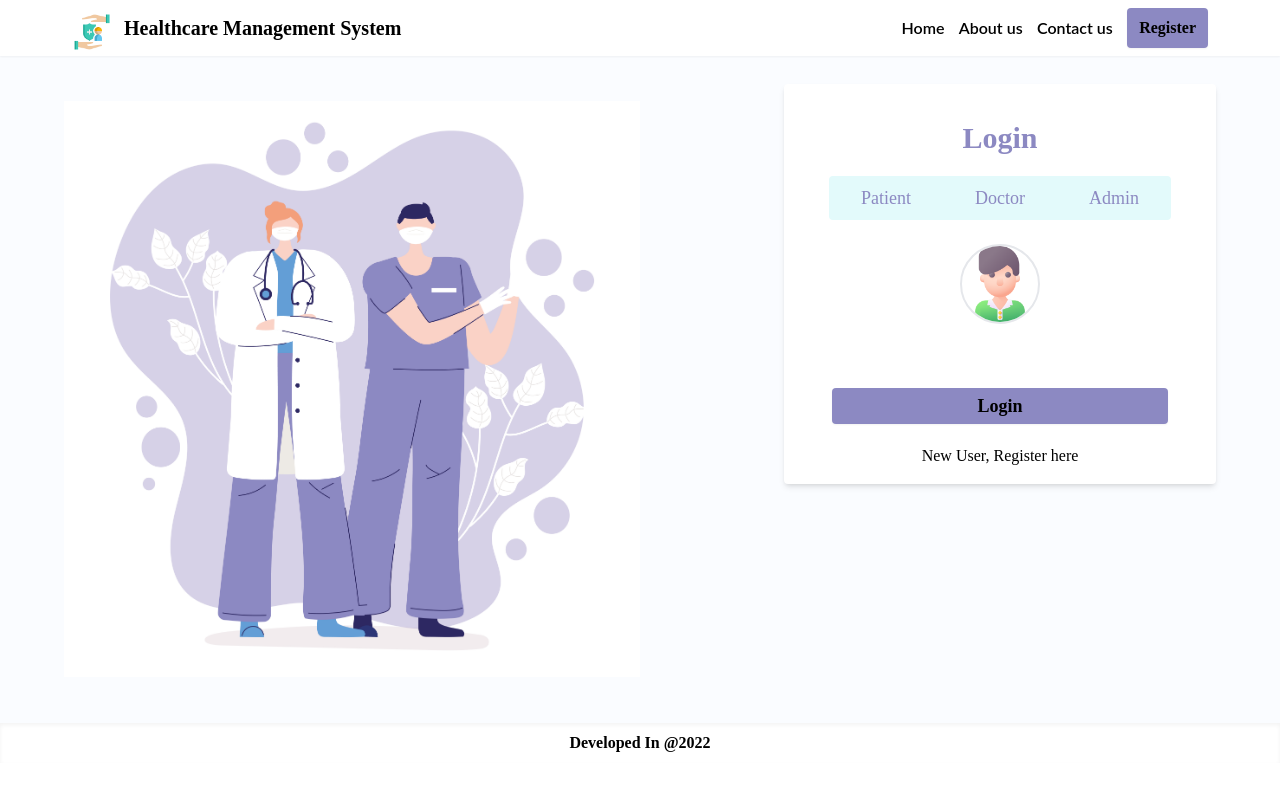
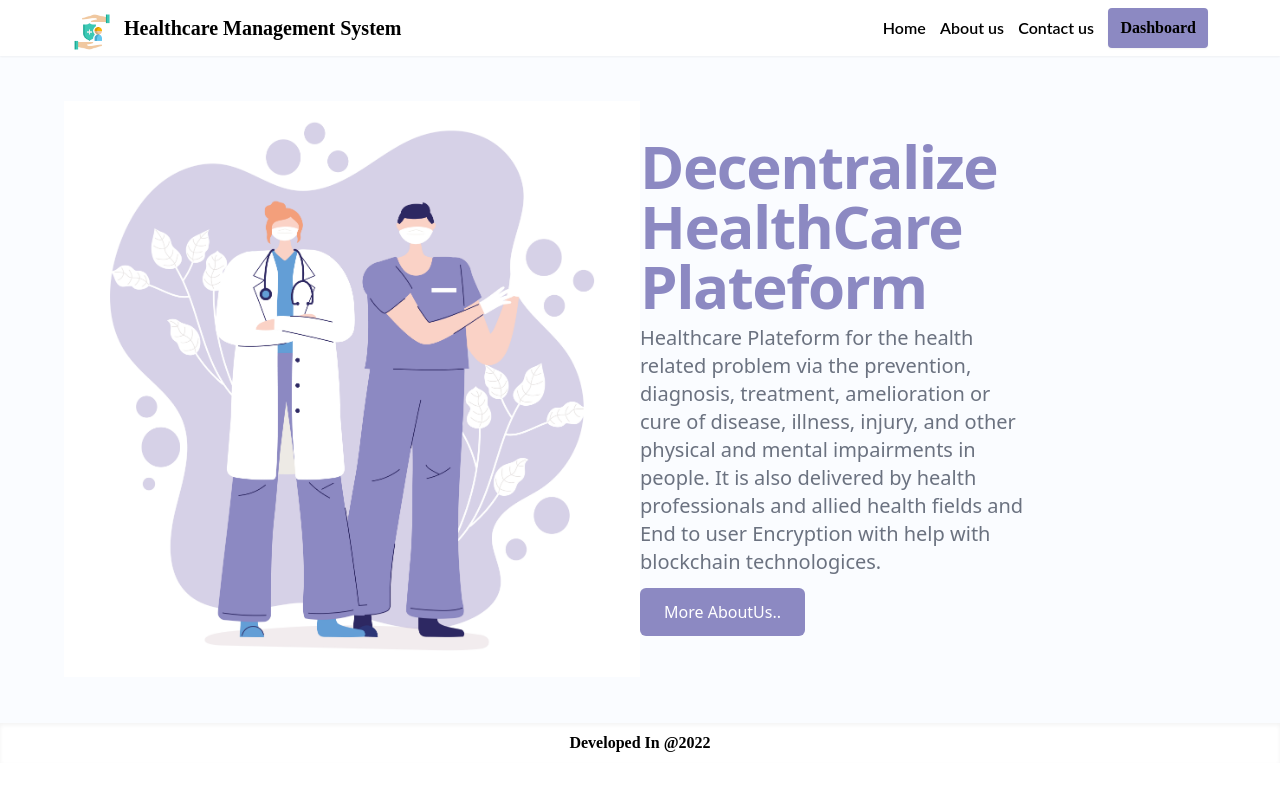
Before and after one commit to rahul6075/HealthCare-Project, a React (Create React App) app: page / in a window 1280 px wide. Shown: the top 790 px of the page. Built offline with nearby package versions, Linux system fonts and the light colour scheme.

Commit message:
Login Modified

```diff
--- a/src/App.js
+++ b/src/App.js
@@ -1,4 +1,5 @@
 import React, {useEffect, useState} from "react";
+import { useNavigate } from "react-router-dom";
 import './App.css';
 import Contact from './components/landingPage/Contact';
 import RegisterPatient from './components/landingPage/RegisterPatient';
@@ -25,28 +26,18 @@ import PatientHistoryDoctorView from './components/doctorDashboard/PatientHistor
 import PreviewPrescriptionDoctorView from './components/doctorDashboard/PreviewPrescriptionDoctorView';
 import 'react-toastify/dist/ReactToastify.css';
 import Page_404 from './pages/Page_404';
-import PaitentSignup from './components/landingPage/PaitentSignup';
+
 
 function App() {
-  const data =  JSON.parse(localStorage.getItem('userInfo'));
-  const [user, setUser] = useState(data);
-
-  useEffect(() => {
-    const items = JSON.parse(localStorage.getItem('userInfo'));
-    if (items) {
-      console.log('items', items);
-     setUser(items);
-    }
-  },[]);
   return (
     <div className='bg-bgprimary flex'>
       <Routes>
-        <Route path='/' element={<LandingPage user = {user} />} />
+        <Route path='/' element={<LandingPage/>} />
         <Route path='about' element={<About />} />
         <Route path='contact' element={<Contact />} />
         <Route path='Register' element={<RegisterPatient />} />
         <Route path='patient' element={<PatientProfileSideBar />}>
-          <Route path='dashboard' element={<PatientDashboard user ={user} />} />
+          <Route path='dashboard' element={<PatientDashboard />} />
           <Route path='reports' element={<PatientReports />} />
           <Route path='history' element={<PatientHistory />} />
           <Route path='profile' element={<PatientProfile />} />
@@ -54,7 +45,7 @@ function App() {
         </Route>
 
         <Route path='doctor' element={<DoctorDashboardSidebar />}>
-          <Route path='dashboard' element={<DoctorDashboard user = {user} />} />
+          <Route path='dashboard' element={<DoctorDashboard  />} />
           <Route path='reports' element={<PatientReportsDoctorView />} />
 
           <Route path='history' element={<PatientHistoryDoctorView />} />
--- a/src/components/doctorDashboard/DashboardSidebar.js
+++ b/src/components/doctorDashboard/DashboardSidebar.js
@@ -1,3 +1,5 @@
+import { useState } from "react";
+import { ToastContainer, toast } from "react-toastify";
 import logo from "../../assets/img/landingPage/logo.png";
 import dashboard from "../../assets/img/dashboard/dashboard.jpeg";
 import reports from "../../assets/img/dashboard/report2_pbl.png";
@@ -5,16 +7,18 @@ import patient_history from "../../assets/img/dashboard/patient_history.jpeg";
 import patient_profile from "../../assets/img/dashboard/patient2_pbl.png";
 import logoutimg from "../../assets/img/dashboard/logout.png";
 import { Link, Outlet, useNavigate } from "react-router-dom";
-import { useState } from "react";
+
 const DashboardSidebar = (props) => {
   const navigate = useNavigate();
   const logout = async () => {
-     localStorage.removeItem("userInfo");
-     navigate("/");
+    localStorage.removeItem("userInfo");
+    toast.success("User Logout Successfully");
+    navigate("/");
   };
 
   const [Toggle, setToggle] = useState("Dashboard");
   return (
+    <>
     <div className="h-screen overflow-y-hidden w-screen grid grid-cols-12">
       <div className="side_bar bg-white shadow col-span-2">
         <div className="flex m-2 mt-4  ">
@@ -111,6 +115,8 @@ const DashboardSidebar = (props) => {
       </div>
       <Outlet />
     </div>
+    <ToastContainer/>
+    </>
   );
 };
 
--- a/src/components/landingPage/Navbar.js
+++ b/src/components/landingPage/Navbar.js
@@ -1,13 +1,86 @@
-import React, { useState } from "react";
+import React, { useState, useEffect } from "react";
+import { useNavigate } from "react-router-dom";
+import { ToastContainer, toast } from "react-toastify";
+import "react-toastify/dist/ReactToastify.css";
 import logo from "../../assets/img/landingPage/logo.png";
-import { Link, useLocation } from "react-router-dom";
-
+import { Link } from "react-router-dom";
+import contract from "../../abis/HealthCare.json";
+import { ethers } from "ethers";
 
 export default function Navbar() {
-  const location = useLocation();
-  const data =  JSON.parse(localStorage.getItem('userInfo'));
-  const [user, setUser]= useState(data);
+  const navigate = useNavigate();
+  const [isAuthenticated, setAuthenticated] = useState(
+     localStorage.getItem("isAuth")
+  );
+  const [role, setRole] = useState(null);
+  const [currentAccount, setCurrentAccount] = useState(null);
+  const conenctWalletHandler = async () => {
+    try {
+      const { ethereum } = window;
+      if (!ethereum) {
+        console.log('Metamask not detected')
+        return
+      }
+      let chainId = await ethereum.request({ method: 'eth_chainId' })
+      console.log('Connected to chain:' + chainId)
+      const accounts = await ethereum.request({ method: 'eth_requestAccounts' })
+      console.log(accounts)
+      if (accounts.length > 0) {
+        setCurrentAccount(accounts[0]);
+        await LoginHandler();
+      } else {
+        console.log('No Found account');
+      }
+    } catch (error) {
+      console.log('Error connecting to metamask', error.message)
+    }
+  }
 
+  const LoginHandler = async () => {
+    try {
+      const { ethereum } = window
+
+      if (ethereum) {
+        const provider = new ethers.providers.Web3Provider(ethereum);
+        const signer = provider.getSigner();
+        const TaskContract = new ethers.Contract(
+          contract.networks[5777].address,
+          contract.abi,
+          signer
+        )
+        const userInfo = await TaskContract.Login();
+        setRole(userInfo.role)
+        setAuthenticated(true);
+        console.log('userInfo', userInfo.role);
+        if (userInfo) {
+          // toast.success("User Successfully Registered.");
+
+          // localStorage.setItem("isAuth", true);
+          switch (role) {
+            case "Patient":
+              navigate("/patient/dashboard");
+              break;
+            case "Doctor":
+              navigate("/doctor/dashboard");
+              break;
+            case "Admin":
+              navigate("/admin/dashboard");
+              break;
+            default:
+              break;
+          }
+        }
+
+      } else {
+        toast.warn("Ethereum object doesn't exist");
+      }
+    } catch (error) {
+      toast.error(error.message)
+    }
+  }
+  useEffect(() => {
+    conenctWalletHandler();
+  }, [])
   return (
     <nav className="lg:bg-white lg:w-screen lg:h-14 shadow-sm lg:px-16 lg:py-3 flex justify-items-center items-center  w-full ">
       <img
@@ -30,23 +103,23 @@ export default function Navbar() {
         </li>
       </ul>
 
-      {user?.name ? (
+      {isAuthenticated ? (
+        <>
+        <button className="bg-primary lg:py-2 lg:px-3 rounded font-semibold font-poppins shadow-sm hover:bg-bgsecondary py-1 px-2 mr-2" onClick={LoginHandler}>
+          <Link to="/">Login</Link>
+        </button>
+        <button className="bg-primary lg:py-2 lg:px-3 rounded font-semibold font-poppins shadow-sm hover:bg-bgsecondary py-1 px-2 mr-2">
+          <Link to="/register">Register</Link>
+        </button>
+      </>
+      ) : (
+        <button className="bg-primary lg:py-2 lg:px-3 rounded font-semibold font-poppins shadow-sm hover:bg-bgsecondary py-1 px-2 mr-2" onClick={LoginHandler}>
+        <Link to="/patient/dashboard">Dashboard</Link>
+      </button>
+      )}
 
-        <button type="button" className="w-10 h-10 rounded-full border-2 border-black flex justify-center items-center">
-          <p>{user[1][0]}</p>
-        </button>
 
-      ) : (
-        <button className="bg-primary lg:py-2 lg:px-3 rounded font-semibold font-poppins shadow-sm hover:bg-bgsecondary py-1 px-2 mr-2">
-          {location.pathname === "/register" ? (
-            <Link to="/">Login</Link>
-          ) : (
-            <Link to="/register">Register</Link>
-          )}
-        </button>
-      )
 
-      }
       {/* <button className="bg-primary lg:py-2 lg:px-3 rounded font-semibold font-poppins shadow-sm hover:bg-bgsecondary py-1 px-2 mr-2">
             {location.pathname === "/register" ? (
               <Link to="/">Login</Link>
--- a/src/components/patientDashboard/PatientProfileSideBar.js
+++ b/src/components/patientDashboard/PatientProfileSideBar.js
@@ -1,3 +1,6 @@
+import { useState } from "react";
+import { ToastContainer, toast } from "react-toastify";
+import "react-toastify/dist/ReactToastify.css";
 import logo from "../../assets/img/landingPage/logo.png";
 import dashboard from "../../assets/img/dashboard/dashboard.jpeg";
 import reports from "../../assets/img/dashboard/report2_pbl.png";
@@ -5,17 +8,18 @@ import patient_history from "../../assets/img/dashboard/patient_history.jpeg";
 import patient_profile from "../../assets/img/dashboard/patient2_pbl.png";
 import logoutimg from "../../assets/img/dashboard/logout.png";
 import { Link, Outlet, useNavigate } from "react-router-dom";
-import { useState } from "react";
 
 const PatientProfileSideBar = () => {
   const navigate = useNavigate();
   const logout = async () => {
-     localStorage.removeItem("userInfo");
+    toast.success("User Logout Successfully");
+    localStorage.clear();
     navigate("/");
   };
   const [Toggle, setToggle] = useState("Dashboard");
 
   return (
+    <>
       <div className="h-screen overflow-y-hidden w-screen grid grid-cols-12">
         <div className="side_bar bg-white shadow col-span-2">
           <div className="flex m-2 mt-4  ">
@@ -112,6 +116,8 @@ const PatientProfileSideBar = () => {
         </div>
         <Outlet />
       </div>
+      <ToastContainer />
+    </>
   );
 };
 
--- a/src/pages/DoctorDashboard.js
+++ b/src/pages/DoctorDashboard.js
@@ -78,7 +78,7 @@ const DoctorDashboard = ({user}) => {
                   <div className="grid grid-rows-2 ml-4 gap-2  mb-4">
                     <div className="font-bold font-poppins text-base">
                       <h1 className="">
-                       {doctorData?.name}
+                       Dr. Rakesh Jhaa
                       </h1>
                     </div>
                     <div className="">
--- a/src/pages/LandingPage.js
+++ b/src/pages/LandingPage.js
@@ -1,17 +1,15 @@
-import React, { useEffect, useState } from 'react';
-import Web3 from 'web3';
+import React from 'react';
+import { Link } from 'react-router-dom'
 import Navbar from '../components/landingPage/Navbar';
 import Vector from '../assets/img/landingPage/cover.jpg';
-import Login from '../components/landingPage/Login';
 import Footer from '../components/landingPage/Footer';
 
-export default function LandingPage(props) {
+export default function LandingPage() {
 
 
   return (
     <div className='h-screen max-h-min flex flex-col'>
-      <Navbar user= {props.user} />
-
+      <Navbar />
       <div className='body lg:flex px-16 w-full lg:h-5/6 '>
         <img
           src={Vector}
@@ -19,10 +17,14 @@ export default function LandingPage(props) {
           className='lg:w-1/2 lg:my-auto lg:mx-auto mt-24'
         />
         <div className='lg:ml-auto lg:w-1/2 w-screen'>
-          <Login
-            setToastShow={props.setToastShow}
-            settoastCondition={props.settoastCondition}
-          ></Login>
+          <div class="w-4/6 mt-20">
+            <h1 class="text-primary text-4xl md:text-6xl tracking-tight leading-none font-extrabold text-grey-500">Decentralize HealthCare Plateform</h1>
+            <p class="text-xl text-gray-500 mt-2">
+              Healthcare Plateform for the  health  related problem via the prevention, diagnosis, treatment, amelioration or cure of disease, illness, injury, and other physical and mental impairments in people.
+              It is  also delivered by health professionals and allied health fields and End to user Encryption with help with  blockchain technologices.
+            </p>
+            <Link to="/About" class="inline-block bg-primary hover:bg-blue-300 mt-3 px-6 py-3 rounded-md text-white">More AboutUs..</Link>
+          </div>
         </div>
       </div>
       <div className='mt-auto relative bottom-0'>
```
Also changed, not shown: src/components/landingPage/Login.js (+11 -5 lines), src/components/landingPage/RegisterPatient.js (+15 -7 lines), src/abis/HealthCare.json, src/abis/Migrations.json. Lines whose indentation alone changed are shown as unchanged.
